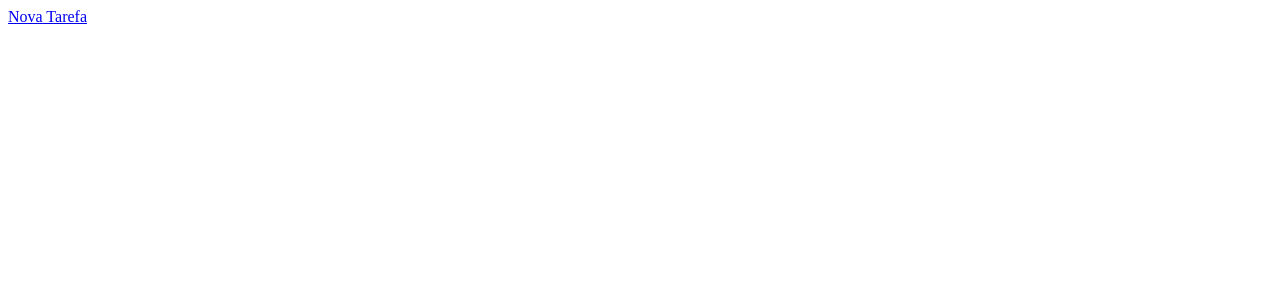
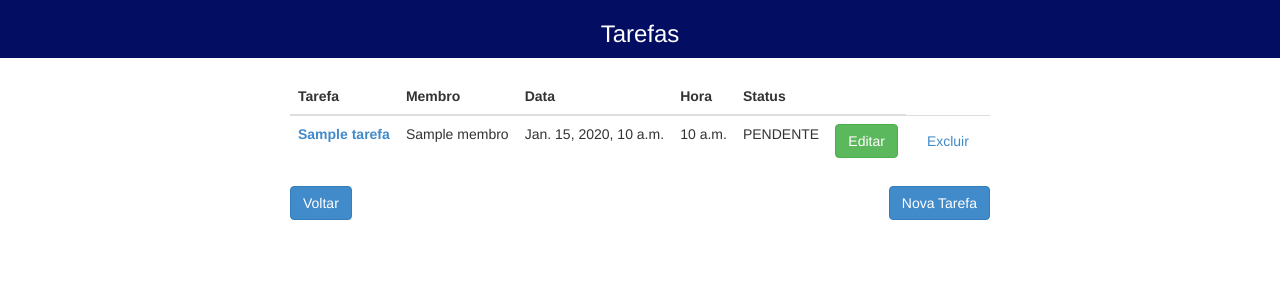
Before and after one commit to andressamesquita/TrabalhoFinalGerencia, a Django app: page /projeto/detail/1 in a window 1280 px wide. Before the commit the part shown is almost empty. Shown: the top 300 px of the page. Run offline with Django 3.2, Linux system fonts and the light colour scheme; tables that the repository leaves empty hold one stand-in row (values such as "Sample post").

Commit message:
Organização da listagem de tarefas do projeto em projetoDetail.html

```diff
--- a/gerirsoft/perfis/templates/projetoDetail.html
+++ b/gerirsoft/perfis/templates/projetoDetail.html
@@ -1 +1,51 @@
-<a href="{% url 'novaTarefa' projeto.id %}">Nova Tarefa</a>
+{% extends "base.html" %}
+{% load staticfiles %}
+{% load i18n %}
+{% block body %}
+
+<div class="container-controle">
+    <nav class="navbar navbar-expand-lg navbar-dark">
+        <h3>Tarefas</h3>
+
+    </nav>
+</div>
+
+
+<div class="container">
+
+    <table class="table">
+        <thead>
+          <tr>
+            <th scope="col">Tarefa</th>
+            <th scope="col">Membro</th>
+            <th scope="col">Data</th>
+            <th scope="col">Hora</th>
+            <th scope="col">Status</th>
+            <th scope="col"></th>
+          </tr>
+        </thead>
+        <tbody>
+            {% for tarefa in tarefas %}
+            <tr>
+            <th scope="row"><a href="{% url 'projetoDetail' projeto.id %}">{{tarefa.nome_tarefa}}</a></th>
+            <td>{{tarefa.responsavel.nome}}</td>
+            <td>{{tarefa.data_prazo}}</td>
+            <td>{{tarefa.hora_prazo}}</td>
+            <td>{{tarefa.statusTarefa}}</td>
+            <td><a class="btn btn-primary pull-right btn btn-success" href="#">Editar</a></td>
+            <td><a class="btn btn-outline-danger" href="#">Excluir</a></td>
+          </tr>
+          {% endfor %}
+        </tbody>
+      </table>
+
+      <a class="btn btn-primary pull-right" href="{% url 'novaTarefa' projeto.id %}">Nova Tarefa</a>
+      <a class="btn btn-primary" href="{% url 'meusProjetos' %}">Voltar</a>
+
+</div>
+
+
+
+
+
+{% endblock %}
--- a/gerirsoft/perfis/views.py
+++ b/gerirsoft/perfis/views.py
@@ -18,8 +18,9 @@ def abertura(request):
 
 def projetoDetail(request, projeto_id):
 	projeto = Projeto.objects.get(id=projeto_id)
-
+	tarefas = Tarefa.objects.filter(projeto=projeto_id)
 	contexto = {
+		"tarefas": tarefas,
 		"projeto": projeto
 	}
 
@@ -238,6 +239,15 @@ class RegistrarTarefaView(View):
 			projeto = Projeto.objects.get(id=projeto_id)
 			tarefa = Tarefa(nome_tarefa = dados_form['nome'], data_prazo = dados_form['data'], hora_prazo = dados_form['hora'], statusTarefa = dados_form['status'], projeto = projeto)
 			tarefa.save()
-			return redirect('index')
+
+			projeto = Projeto.objects.get(id=projeto_id)
+			tarefas = Tarefa.objects.filter(projeto=projeto_id)
+			contexto = {
+				"tarefas": tarefas,
+				"projeto": projeto
+			}
+
+			return render(request, 'projetoDetail.html', contexto)
+
 
 		return render(request, self.template_name, {'form':form})
```
Also changed, not shown: gerirsoft/perfis/templates/registrarTarefa.html (+7 -3 lines).
